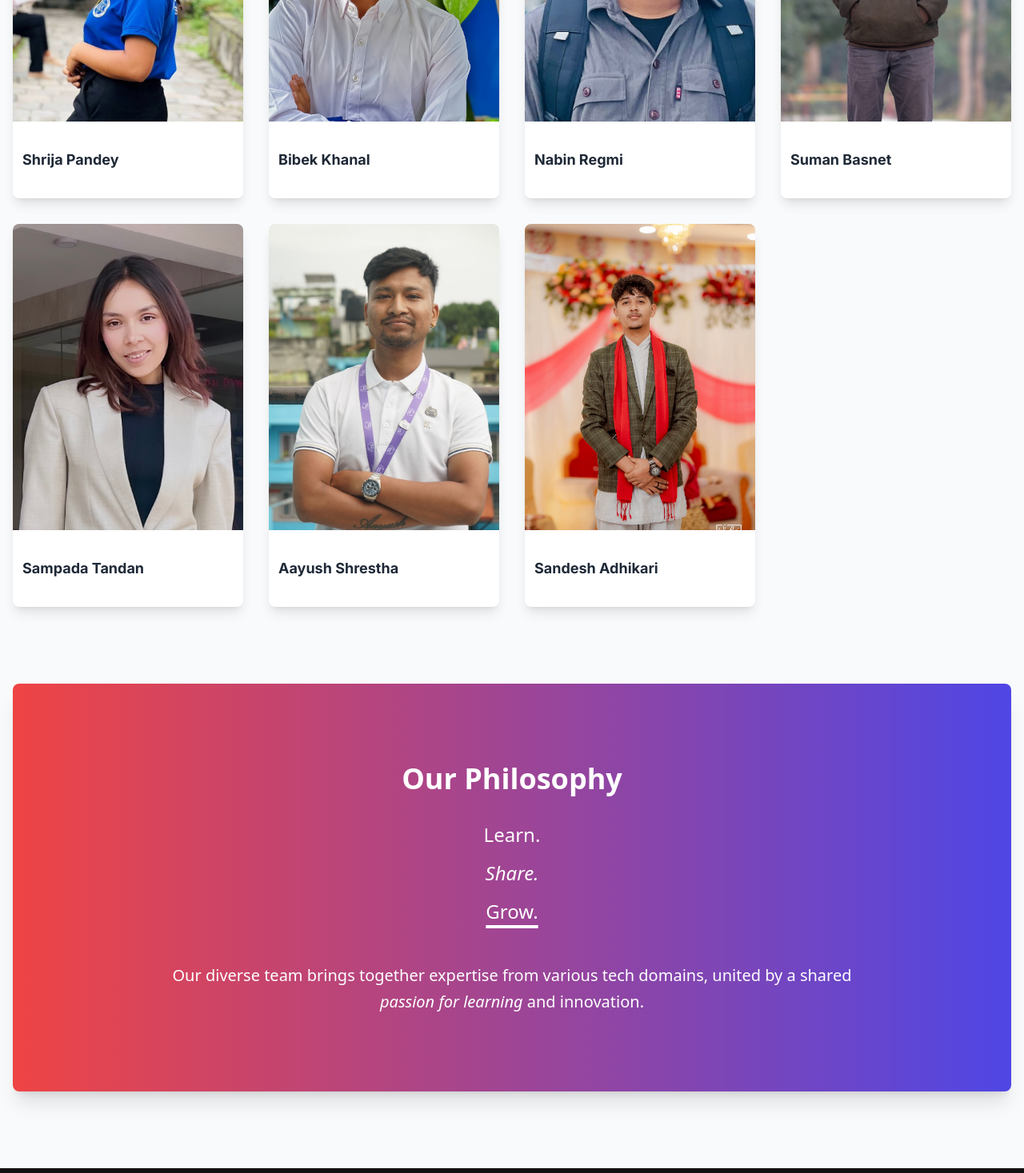
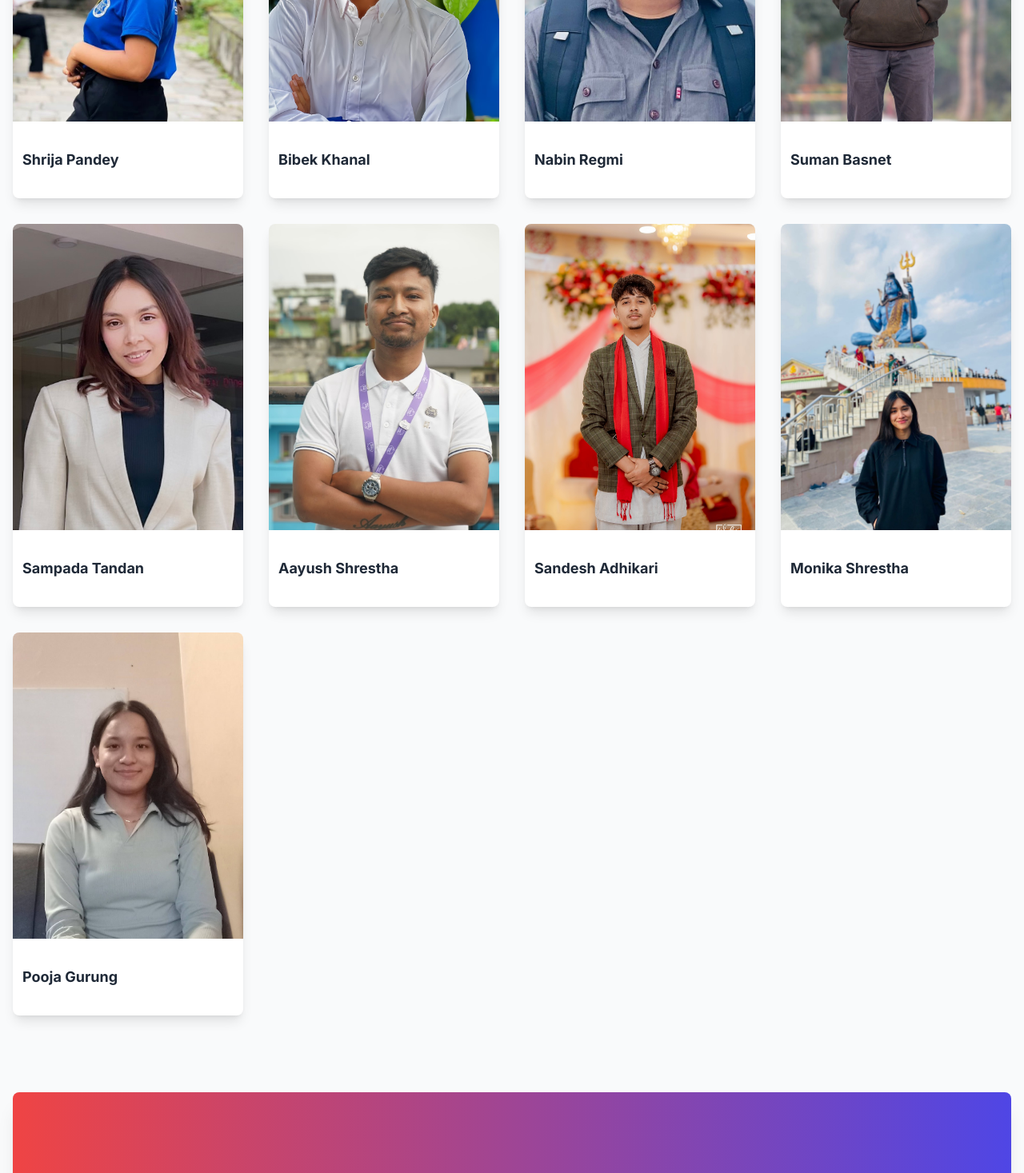
Before and after one commit to mcTasty2529/learning_utsav, a React (Vite) app: page /team in a window 1280 px wide. Shown: the part 2908-4375 px from the top of the page at 80% size. Built offline with nearby package versions, Linux system fonts and the light colour scheme.

Commit message:
updated moderators

```diff
--- a/src/constants/team.js
+++ b/src/constants/team.js
@@ -117,5 +117,15 @@ export const teamMembers = {
       image: "/assets/moderators/sandesh.jpeg",
       link: "https://www.linkedin.com/in/sandesh-adhikari-3b14532a4",
     },
+    {
+      name: "Monika Shrestha",
+      image: "/assets/moderators/monika.jpg",
+      link: "https://www.linkedin.com/in/monika-shrestha-3b17aa269",
+    },
+    {
+      name: "Pooja Gurung ",
+      image: "/assets/moderators/pooja.jpg",
+      link: "https://www.linkedin.com/in/pooja-gurung-336993229",
+    },
   ],
 };
```
Also changed, not shown: public/assets/moderators/monika.jpg (added), public/assets/moderators/pooja.jpg (added).
